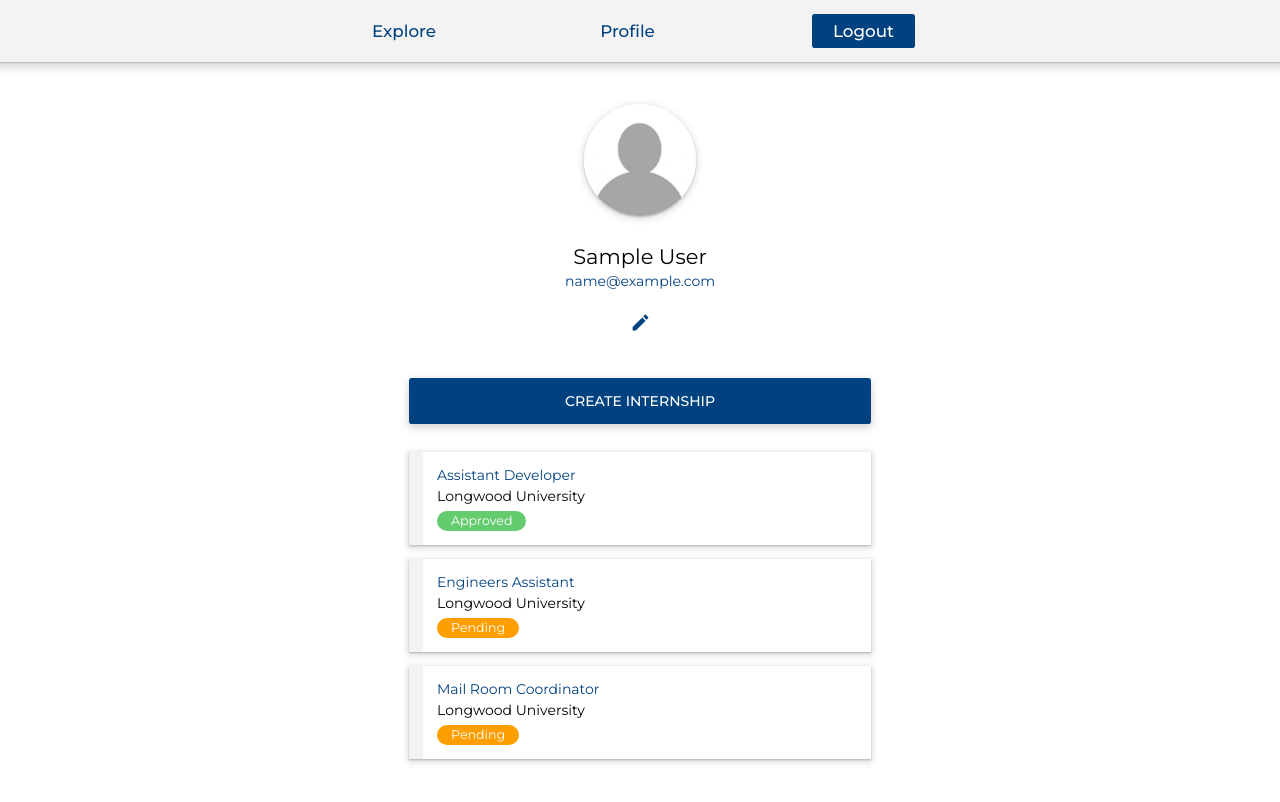
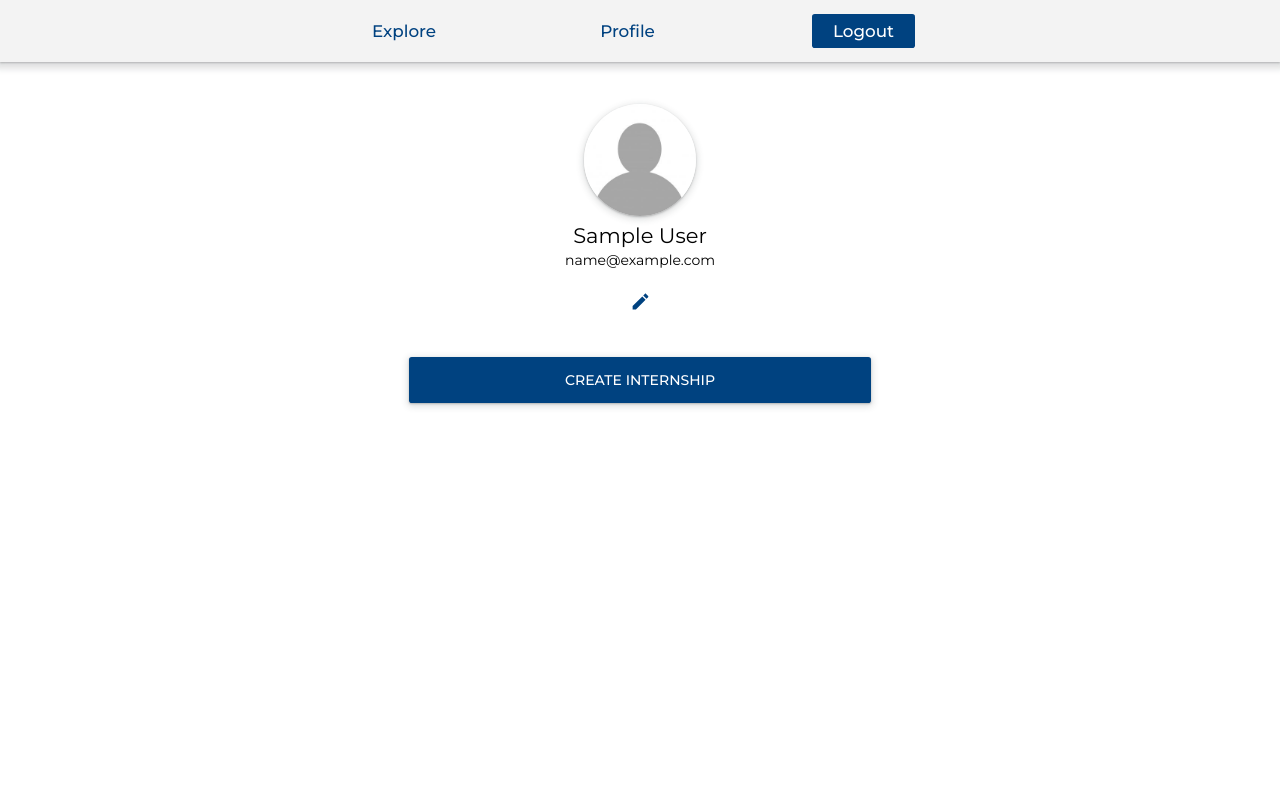
Before and after one commit to devinaustin1122/Internships, a React (Create React App) app: page /profile in a window 1280 px wide. Shown: the top 802 px of the page. Built offline with nearby package versions, Linux system fonts and the light colour scheme; sample sign-in values are in the browser's storage.

Commit message:
update style, profile creation and remove dummy internship data

```diff
--- a/src/App.css
+++ b/src/App.css
@@ -136,7 +136,13 @@
   box-shadow: rgba(60, 64, 67, 0.3) 0px 1px 2px 0px,
     rgba(60, 64, 67, 0.15) 0px 2px 6px 2px;
   border-radius: 50%;
-  margin: 2rem 0;
+  margin-top: 2rem;
+  margin-bottom: 0.5rem;
+}
+
+.profile-cta {
+  margin-top: 3rem;
+  width: 100%;
 }
 
 .profile__edit {
--- a/src/App.js
+++ b/src/App.js
@@ -1,4 +1,3 @@
-import axios from "axios";
 import { useState, useEffect } from "react";
 import { BrowserRouter, Routes, Route } from "react-router-dom";
 import Login from "./components/Login";
@@ -9,12 +8,14 @@ import "./App.css";
 
 const App = () => {
   const [user, setUser] = useState(
-    JSON.parse(window.localStorage.getItem("user"))
+    JSON.parse(window.localStorage.getItem("user")) || {}
   );
 
   const [profile, setProfile] = useState(
-    JSON.parse(window.localStorage.getItem("profile"))
+    JSON.parse(window.localStorage.getItem("profile")) || {}
   );
+
+  const [internships, setInternships] = useState([]);
 
   const handleLogout = () => {
     setUser({});
@@ -37,7 +38,13 @@ const App = () => {
               <Routes>
                 <Route
                   path="/profile"
-                  element={<Profile user={user} profile={profile} />}
+                  element={
+                    <Profile
+                      user={user}
+                      profile={profile}
+                      internships={internships}
+                    />
+                  }
                 />
                 <Route
                   path="/profile/edit"
--- a/src/components/Profile.js
+++ b/src/components/Profile.js
@@ -1,38 +1,35 @@
-import { Link } from "react-router-dom";
+import { Link, useNavigate } from "react-router-dom";
 import profile from "../images/profile.jpeg";
 import StyledBadge from "../styles/StyledBadge";
 import StyledButton from "../styles/StyledButton";
 
-const internships = [
-  {
-    id: "279651e9d22da08a344cc8bb620326633e5f8686",
-    title: "Assistant Developer",
-    organization: "Longwood University",
-    status: "Approved",
-  },
-  {
-    id: "94076a6ad332930c2b7cd687b4672e6ea0084821",
-    title: "Engineers Assistant",
-    organization: "Longwood University",
-    status: "Pending",
-  },
-  {
-    id: "57e6f32a7a87dec9b1aa7d5ced303ce741861f48",
-    title: "Mail Room Coordinator",
-    organization: "Longwood University",
-    status: "Pending",
-  },
-];
-
 const Profile = (props) => {
+  let navigate = useNavigate();
   return (
+    <>
+      {console.log(props.profile.name)}
+      {props.profile.name == undefined ? (
+        <section className="profile-cta">
+          <h2>Welcome!</h2>
+          <h3>Lets get you started...</h3>
+          <p>
+            Other people and companies would like to know a little more about
+            you! In order to advertise yourself, first you need to setup your
+            profile. You can add you name, organization and more! Add a profile
+            picture if you want to be more personal.
+          </p>
+          <StyledButton onClick={() => navigate("/profile/edit")}>
+            CREATE PROFILE
+          </StyledButton>
+        </section>
+      ) : (
         <>
           <section className="profile">
             <div className="profile__crop">
               <img className="profile__img" src={profile} />
             </div>
             <h2>{props.profile.name}</h2>
-        <h3>{props.user.email}</h3>
+            <h4>{props.user.email}</h4>
             <h3>{props.profile.organization}</h3>
             <h4>{props.profile.title}</h4>
             <Link to={"/profile/edit"}>
@@ -50,7 +47,7 @@ const Profile = (props) => {
           <section className="internships">
             <StyledButton>CREATE INTERNSHIP</StyledButton>
             <ul className="internships__list">
-          {internships.map((internship) => {
+              {props.internships.map((internship) => {
                 return (
                   <li key={internship.id} className="internships__item">
                     <h3>{internship.title}</h3>
@@ -64,6 +61,8 @@ const Profile = (props) => {
             </ul>
           </section>
         </>
+      )}
+    </>
   );
 };
 
--- a/src/index.css
+++ b/src/index.css
@@ -69,8 +69,9 @@ h4 {
 }
 
 p {
+  margin: 1rem 0;
+  line-height: 1.5rem;
   color: gray;
-  margin: 1rem 0;
 }
 
 ul {
--- a/src/styles/StyledButton.js
+++ b/src/styles/StyledButton.js
@@ -13,6 +13,8 @@ const StyledButton = styled.button`
   box-shadow: 0 3px 10px rgba(0, 0, 0, 0.2);
   transition: box-shadow 0.5s;
   border-radius: 0.2rem;
+  box-shadow: rgba(60, 64, 67, 0.3) 0px 1px 2px 0px,
+    rgba(60, 64, 67, 0.15) 0px 2px 6px 2px;
 
   ${(props) =>
     props.backgroundColor &&
```
Also changed, not shown: test.txt (deleted). Lines whose indentation alone changed are shown as unchanged.
